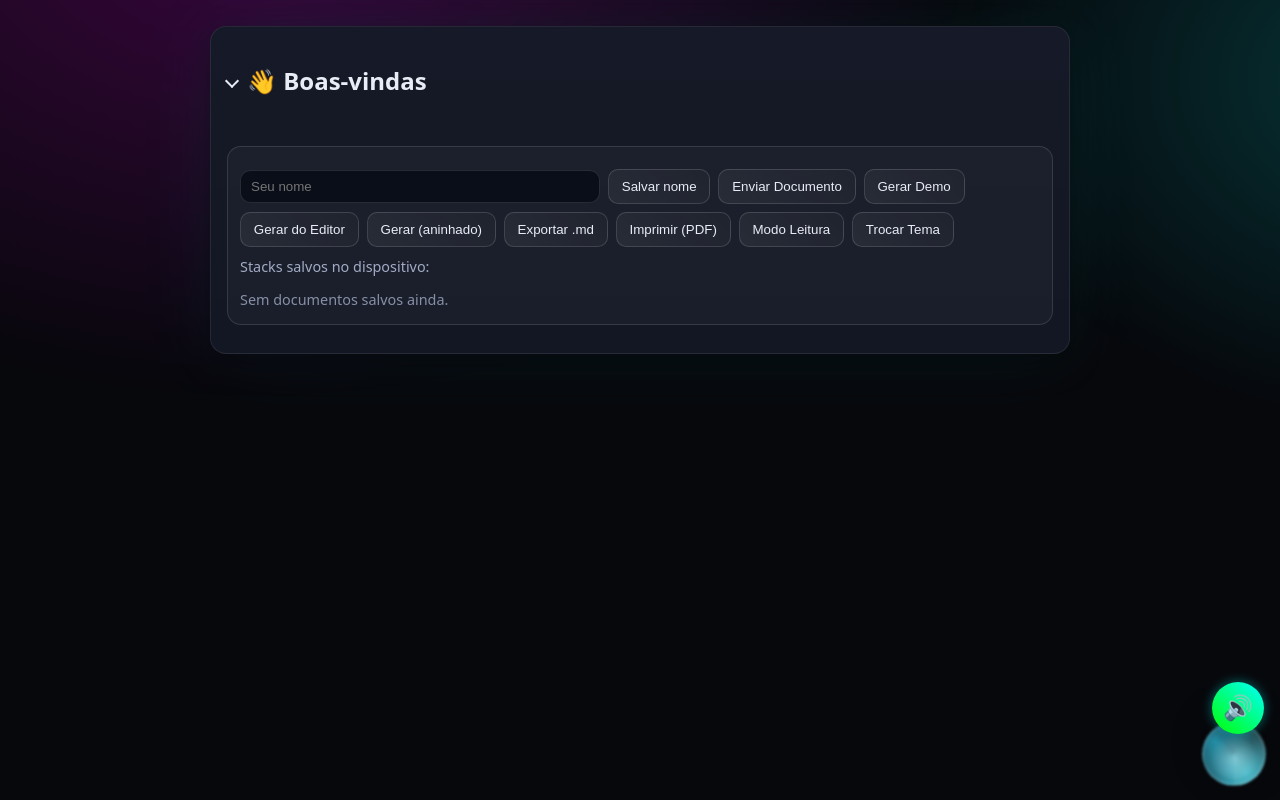
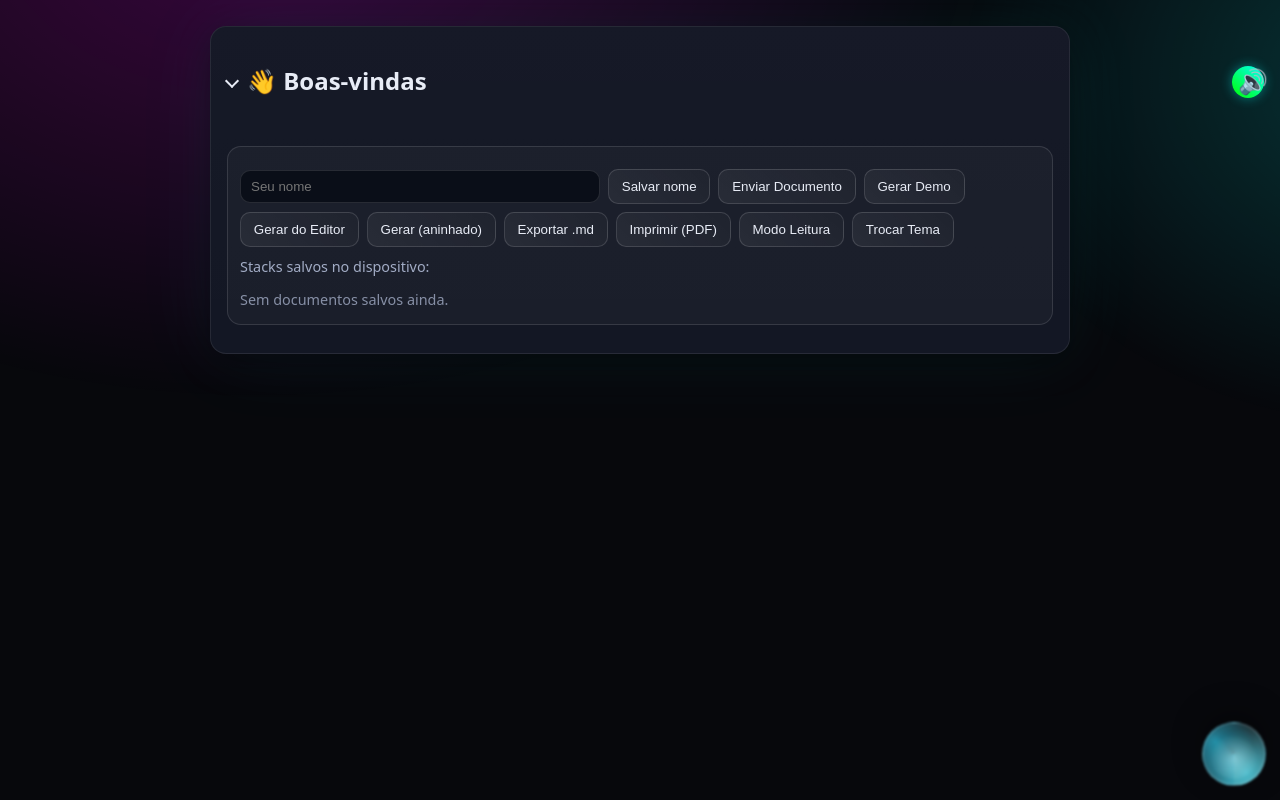
Before and after one commit to Kodux78k/Dual-Docs, a plain HTML site: page index.html in a window 1280 px wide. Drawn offline with Linux system fonts and the light colour scheme.

Commit message:
Update index.html

```diff
--- a/index.html
+++ b/index.html
@@ -2525,8 +2525,8 @@ const fab = document.createElement('button');
 fab.id = 'ttsToggle';
 fab.textContent = '🔊';
 fab.style.cssText = `
-position:fixed;bottom:66px;right:16px;z-index:99999;
-border:none;border-radius:50%;width:52px;height:52px;
+position:fixed;top:66px;right:16px;z-index:99999;
+border:none;border-radius:50%;width:32px;height:32px;
 font-size:24px;cursor:pointer;
 background:linear-gradient(42deg,#0f0,#0ff);
 box-shadow:0 0 12px rgba(0,255,255,.4);
```
